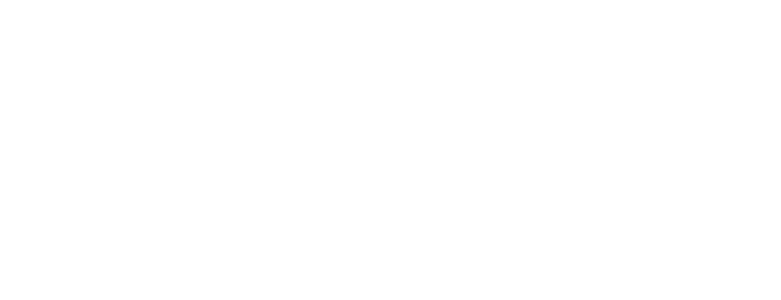
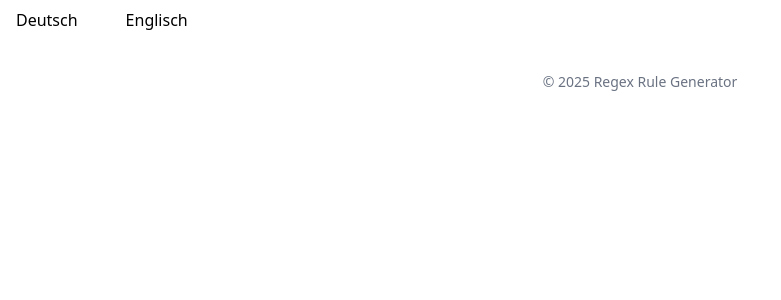
Before and after one commit to Jussif79/regex-rules-website, a Vue app: page / in a window 1280 px wide. Shown: the top 300 px of the page, without its empty margins (0-781 px from the left). Built offline with nearby package versions, Linux system fonts and the light colour scheme.

Commit message:
Add LanguageSwitcher

```diff
--- a/src/App.vue
+++ b/src/App.vue
@@ -1,7 +1,31 @@
-<script setup>
+<template>
+  <div class="container mx-auto">
+    <LanguageSwitcher
+        :currentLanguage="currentLanguage"
+        @switch-language="switchLanguage"
+        class="mb-8"
+        />
+    <RegexRule />
+  </div>
+  <footer>
+    <p class="text-center text-gray-500 text-sm">
+      &copy; 2025 Regex Rule Generator
+    </p>
+  </footer>
+</template>
 
+<script>
+  import { ref } from 'vue'
+  import LanguageSwitcher from './components/LanguageSwitcher.vue'
+  import RegexRule from './components/RegexRule.vue'
+
+  export default {
+    components: {
+      LanguageSwitcher,
+      RegexRule
+    },
+    setup() {
+      const currentLanguage = ref('de')
+    }
+  }
 </script>
-
-<template>
-
-</template>
--- a/src/components/LanguageSwitcher.vue
+++ b/src/components/LanguageSwitcher.vue
@@ -0,0 +1,18 @@
+<template>
+    <div class="flex space-x-4">
+        <button @click = "$emit('switch-language', 'de')" class="px-4 py-2 rounded">Deutsch</button>
+        <button @click="$emit('switch-language', 'en')" class="px-4 py-2 rounded" >Englisch</button>
+    </div>
+</template>
+
+<script>
+export default {
+    props: {
+        currentLanguage: {
+            type: String,
+            required: true
+        }
+    },
+    emits: ['switch-language']
+}
+</script>
--- a/src/components/RegexRule.vue
+++ b/src/components/RegexRule.vue
@@ -0,0 +1,3 @@
+<template>
+
+</template>
```
